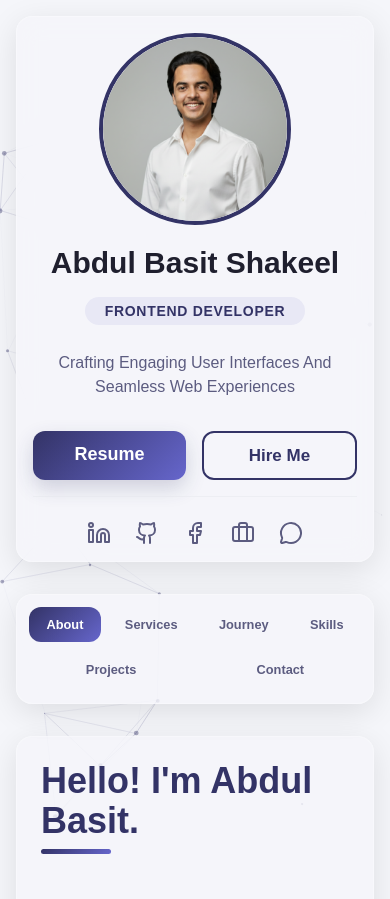
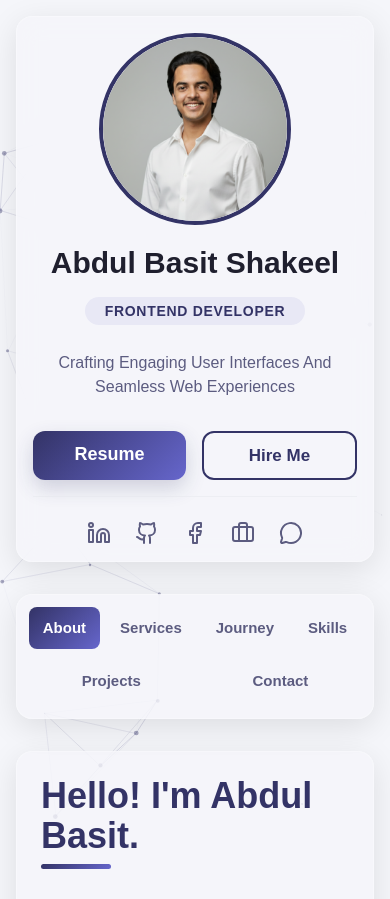
Before and after one commit to abdulbasitshakeel/portfolio, a PHP site: page / in a window 390 px wide. Shown: the top 899 px of the page. Run offline with PHP 8.4, Linux system fonts and the light colour scheme; some web fonts are replaced.

Commit message:
new push

```diff
--- a/assets/css/style.css
+++ b/assets/css/style.css
@@ -693,10 +693,11 @@ button:focus-visible {
     gap: 0.5rem;
   }
 
-  .nav-link {
-    font-size: 0.9rem;
-    padding: 0.5rem 1rem;
-  }
+    .nav-link {
+        padding: 10px 10px;
+        font-size: 15px;
+        border-radius: 8px;
+    }
 }
 
 /* ✅ MOBILE (<=768px) */
@@ -729,8 +730,9 @@ button:focus-visible {
     padding: 0.5rem;
   }
 
-  .nav-link {
-    padding: 0.5rem 0.8rem;
-    font-size: 0.8rem;
-  }
+    .nav-link {
+        padding: 10px 10px;
+        font-size: 15px;
+        border-radius: 8px;
+    }
 }
```
